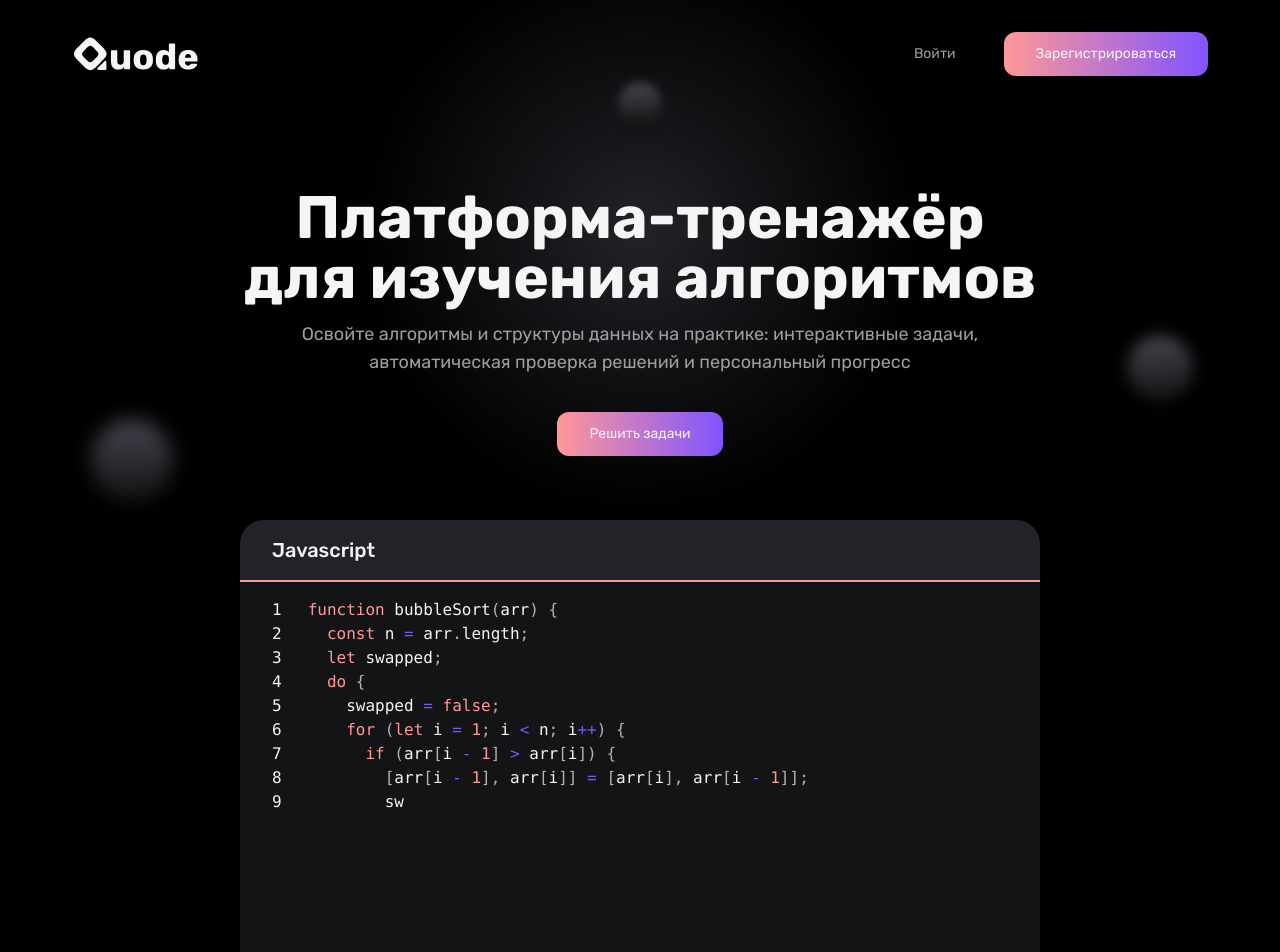
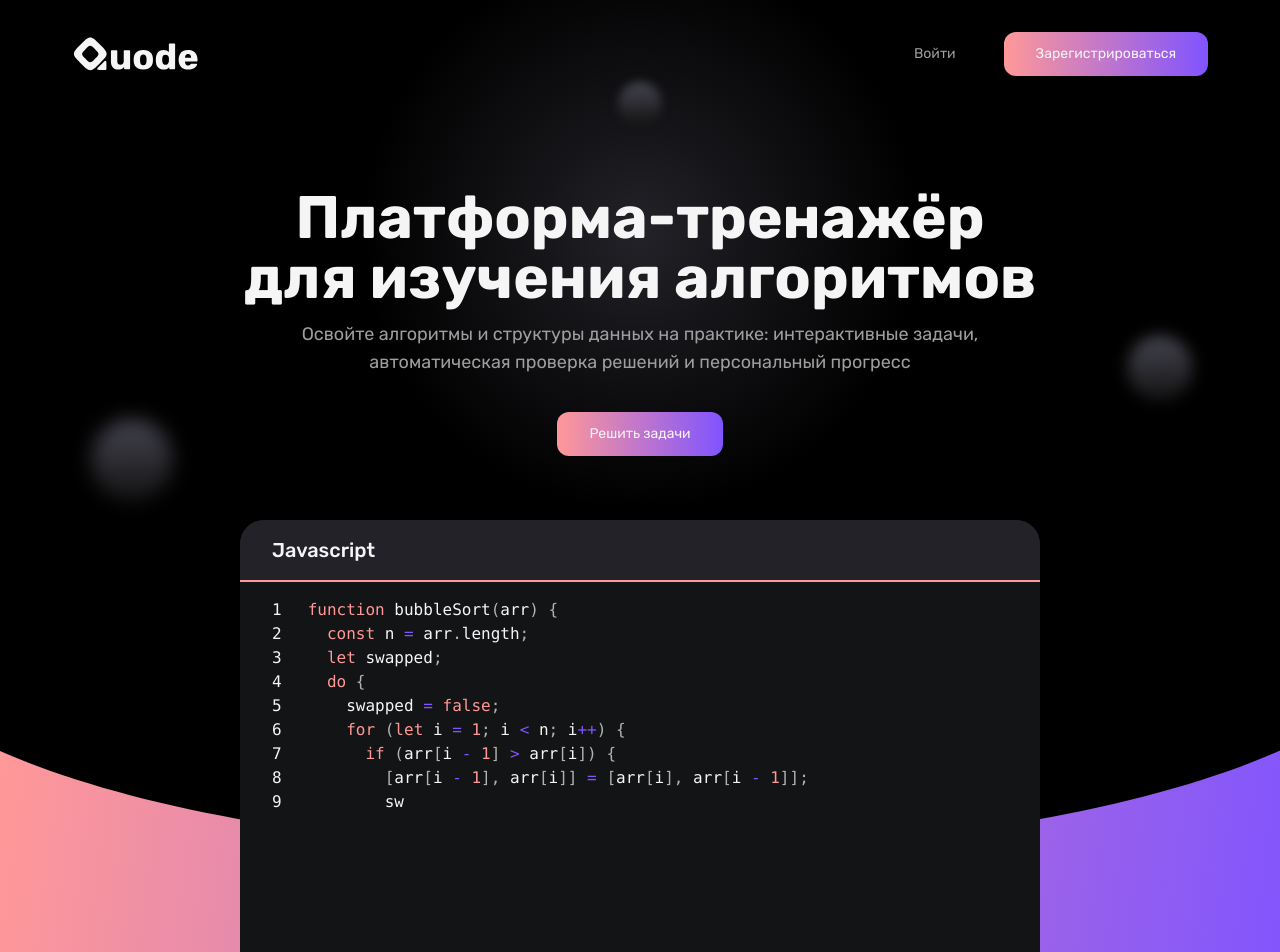
Before and after one commit to yatskeech/quode, a Next.js app: page / in a window 1280 px wide. Shown: the top 952 px of the page. Built offline with nearby package versions, Linux system fonts and the light colour scheme.

Commit message:
feat: create a decorated layout

```diff
--- /dev/null
+++ b/app/(decorated)/layout.tsx
@@ -0,0 +1,20 @@
+import type { ReactNode } from 'react';
+
+import { Footer } from '@/widgets/Footer';
+import { Header } from '@/widgets/Header';
+
+export default function DecoratedLayout({
+  children,
+}: Readonly<{ children: ReactNode }>) {
+  return (
+    <div className="bg-decorations-subtract min-h-screen">
+      <div className="container">
+        <div className="bg-decorations">
+          <Header />
+          <main className="flex-grow py-20">{children}</main>
+          <Footer />
+        </div>
+      </div>
+    </div>
+  );
+}
--- a/app/page.tsx
+++ b/app/(decorated)/page.tsx
@@ -16,7 +16,7 @@ export default function Home() {
         </div>
         <Button variant="gradient">Решить задачи</Button>
       </div>
-      <div className="w-200">
+      <div className="w-full max-w-200">
         <CodeTyping />
       </div>
     </div>
--- a/app/global.css
+++ b/app/global.css
@@ -47,6 +47,13 @@
       120px 120px,
       560px 560px;
   }
+
+  .bg-decorations-subtract {
+    background-image: url('/decorations/subtract.svg');
+    background-position: center bottom;
+    background-repeat: no-repeat;
+    background-size: 100% 480px;
+  }
 }
 
 @utility container {
--- a/app/layout.tsx
+++ b/app/layout.tsx
@@ -4,9 +4,6 @@ import { cx } from 'class-variance-authority';
 import type { Metadata } from 'next';
 import { Rubik } from 'next/font/google';
 import type { ReactNode } from 'react';
-
-import { Footer } from '@/widgets/Footer';
-import { Header } from '@/widgets/Header';
 
 const rubik = Rubik({ subsets: ['latin', 'cyrillic'] });
 
@@ -21,13 +18,12 @@ export default function RootLayout({
   return (
     <html lang="ru">
       <body className={cx(rubik.className, 'bg-black-1 text-white')}>
-        <div className="container">
-          <div className="bg-decorations flex min-h-screen flex-col">
+        {/* <div className="bg-decorations flex min-h-screen flex-col">
             <Header />
             <main className="flex-grow py-20">{children}</main>
             <Footer />
-          </div>
-        </div>
+          </div> */}
+        {children}
       </body>
     </html>
   );
```
Also changed, not shown: public/decorations/subtract.svg (added).
